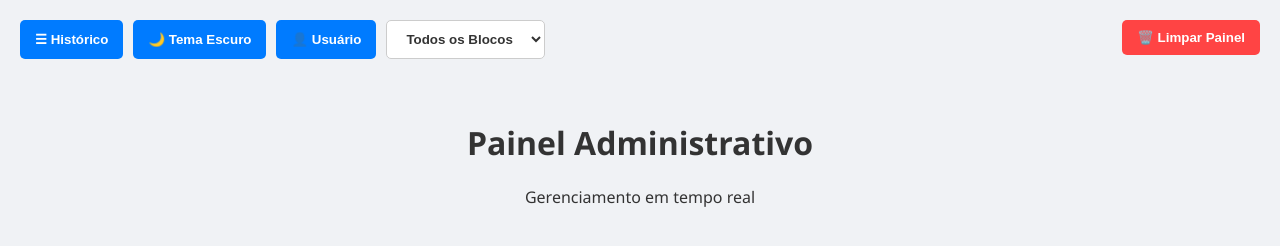
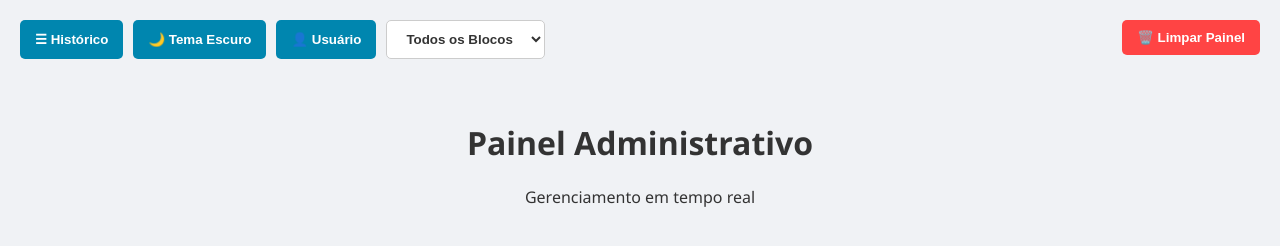
Before and after one commit to ybtole/Leitor-RFID, a website: page index.html in a window 1280 px wide. Drawn offline with nearby package versions, Linux system fonts and the light colour scheme; no server answers.

Commit message:
Changed button background color

```diff
--- a/style.css
+++ b/style.css
@@ -4,10 +4,10 @@
  * Este software é fornecido para fins [Ex: Acadêmicos/Pessoais].
 */
 :root {
-    --bg: #f0f2f5; --card: #fff; --text: #333; --accent: #007bff; --side: #e9ecef;
+    --bg: #f0f2f5; --card: #fff; --text: #333; --accent: #0086af; --side: #e9ecef;
 }
 .dark-theme {
-    --bg: #121212; --card: #1e1e1e; --text: #fff; --accent: #00d4ff; --side: #1a1a1a;
+    --bg: #121212; --card: #1e1e1e; --text: #fff; --accent: #0092be; --side: #1a1a1a;
 }
 
 body { font-family: 'Segoe UI', sans-serif; background: var(--bg); color: var(--text); transition: 0.3s; margin: 0; }
```
